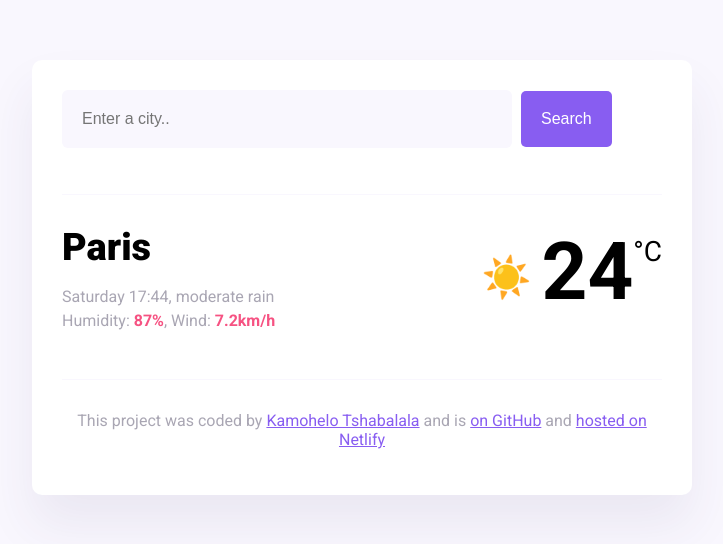
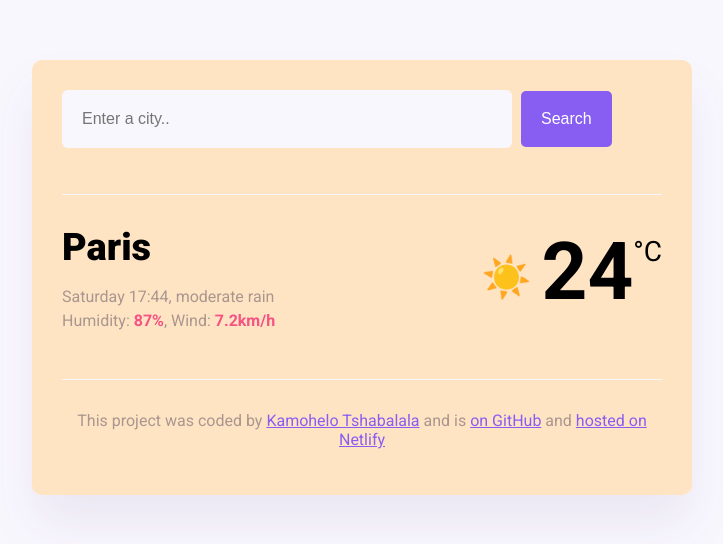
Before and after one commit to kamohelotshabalala/MY-WEATHER-APPLICATION-APP, a plain HTML site: page index.html in a window 1280 px wide. Shown: the whole page, without its empty margins (278-1001 px from the left). Drawn offline with nearby package versions, Linux system fonts and the light colour scheme.

Commit message:
updated background color

```diff
--- a/style.css
+++ b/style.css
@@ -8,7 +8,7 @@ body {
 }
 
 .weather-app {
-    background: white;
+  background: bisque;
   max-width: 600px;
   margin: 60px auto;
   padding: 30px;
```
Lines whose indentation alone changed are shown as unchanged.
